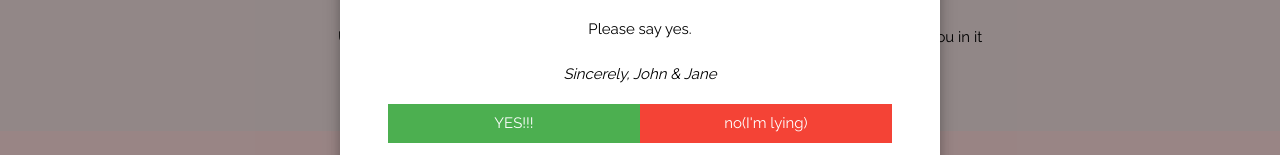
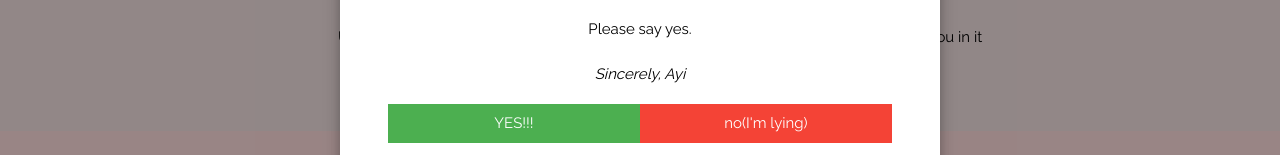
Before and after one commit to ayiiiiiiii/whiteday, a plain HTML site: page index.html in a window 1280 px wide. Both pictures are taken after a click on the button "Press Me". Shown: the part 3955-4110 px from the top of the page. Drawn offline with nearby package versions, Linux system fonts and the light colour scheme.

Commit message:
Update index.html

```diff
--- a/index.html
+++ b/index.html
@@ -99,7 +99,7 @@
       <p>Please say yes.</p>
       <form>
       </form>
-      <p><i>Sincerely, John & Jane</i></p>
+      <p><i>Sincerely, Ayi</i></p>
       <div class="w3-row">
         <div class="w3-half">
           <button onclick="document.getElementById('id01').style.display='none'" type="button" class="w3-button w3-block w3-green">YES!!!</button>
```
